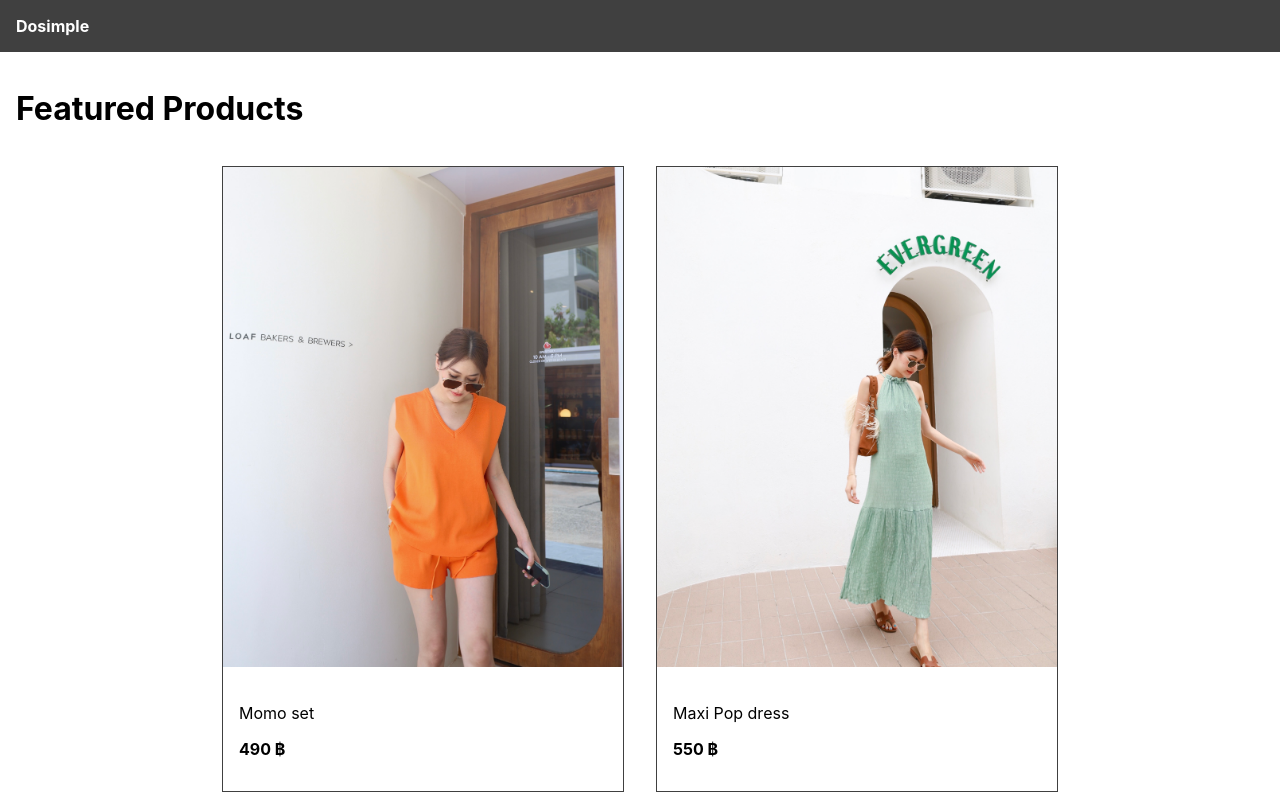
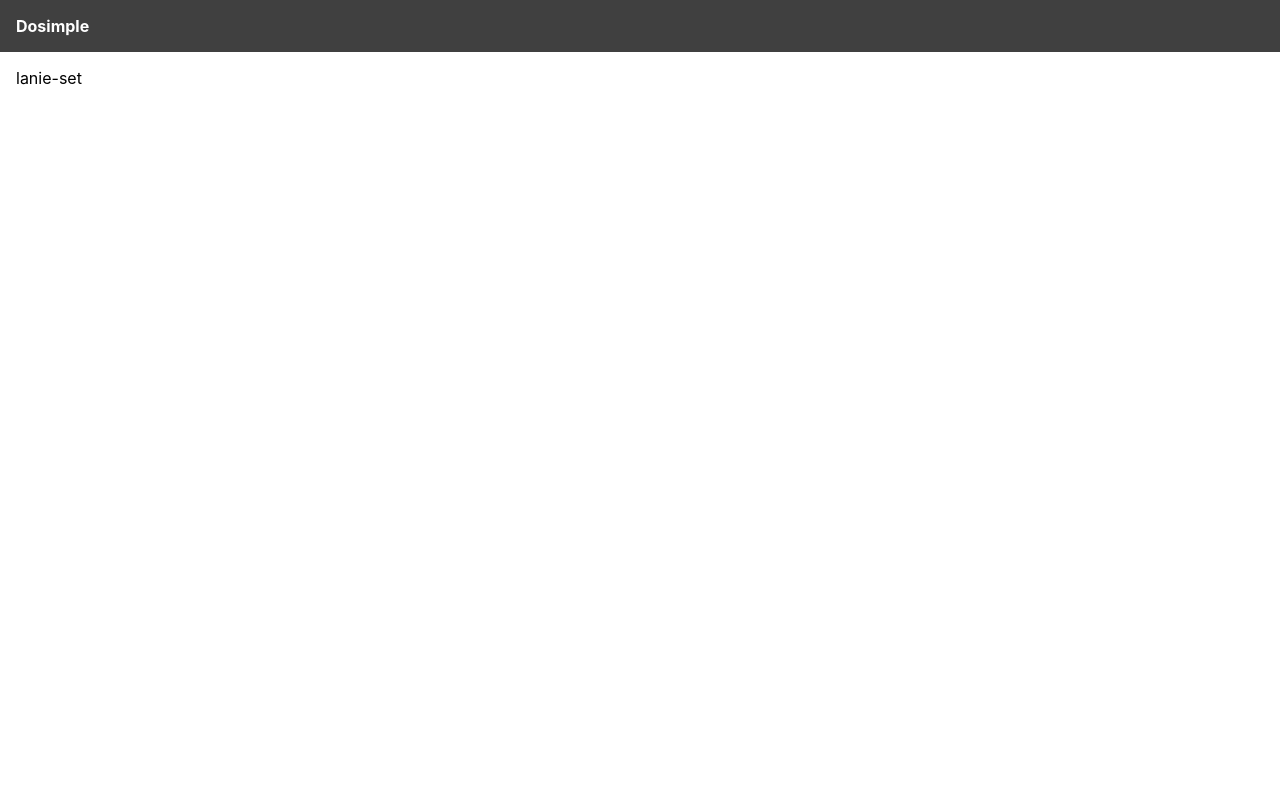
Before and after one commit to Gen4ralz/dosimplething, a React (Create React App) app in the folder frontend/: page /product/lanie-set in a window 1280 px wide. Shown: the top 800 px of the page. Built offline with nearby package versions, Linux system fonts and the light colour scheme.

Commit message:
Add-Routing

```diff
--- a/frontend/package.json
+++ b/frontend/package.json
@@ -8,6 +8,7 @@
     "@testing-library/user-event": "^13.5.0",
     "react": "^18.2.0",
     "react-dom": "^18.2.0",
+    "react-router-dom": "^6.3.0",
     "react-scripts": "5.0.1",
     "web-vitals": "^2.1.4"
   },
--- a/frontend/src/App.js
+++ b/frontend/src/App.js
@@ -1,30 +1,22 @@
-import data from './data';
+import { BrowserRouter, Link, Route, Routes } from 'react-router-dom';
+import HomeScreen from './screens/HomeScreen';
+import ProductScreen from './screens/ProductScreen';
 
 function App() {
   return (
+    <BrowserRouter>
       <div className="App">
         <header className="App-header">
-        <a href="/">Dosimple</a>
+          <Link to="/">Dosimple</Link>
         </header>
         <main>
-        <h1>Featured Products</h1>
-        <div className="products">
-          {data.products.map((product) => (
-            <div className="product" key={product.slug}>
-              <a href={`/product/${product.slug}`}>
-                <img src={product.imageHome} alt={product.name} />
-              </a>
-              <div className="product-info">
-                <p>{product.name}</p>
-                <p>
-                  <strong>{product.price} ฿</strong>
-                </p>
-              </div>
-            </div>
-          ))}
-        </div>
+          <Routes>
+            <Route path="/" element={<HomeScreen />} />
+            <Route path="/product/:slug" element={<ProductScreen />} />
+          </Routes>
         </main>
       </div>
+    </BrowserRouter>
   );
 }
 
--- /dev/null
+++ b/frontend/src/screens/HomeScreen.js
@@ -0,0 +1,27 @@
+import { Link } from 'react-router-dom';
+import data from '../data';
+
+function HomeScreen() {
+  return (
+    <div>
+      <h1>Featured Products</h1>
+      <div className="products">
+        {data.products.map((product) => (
+          <div className="product" key={product.slug}>
+            <Link to={`/product/${product.slug}`}>
+              <img src={product.imageHome} alt={product.name} />
+            </Link>
+            <div className="product-info">
+              <p>{product.name}</p>
+              <p>
+                <strong>{product.price} ฿</strong>
+              </p>
+            </div>
+          </div>
+        ))}
+      </div>
+    </div>
+  );
+}
+
+export default HomeScreen;
--- /dev/null
+++ b/frontend/src/screens/ProductScreen.js
@@ -0,0 +1,9 @@
+import { useParams } from 'react-router-dom';
+
+function ProductScreen() {
+  const params = useParams();
+  const { slug } = params;
+  return <div>{slug}</div>;
+}
+
+export default ProductScreen;
```
Also changed, not shown: 1 other file (tests, documents, lock files or other folders). Lines whose indentation alone changed are shown as unchanged.
